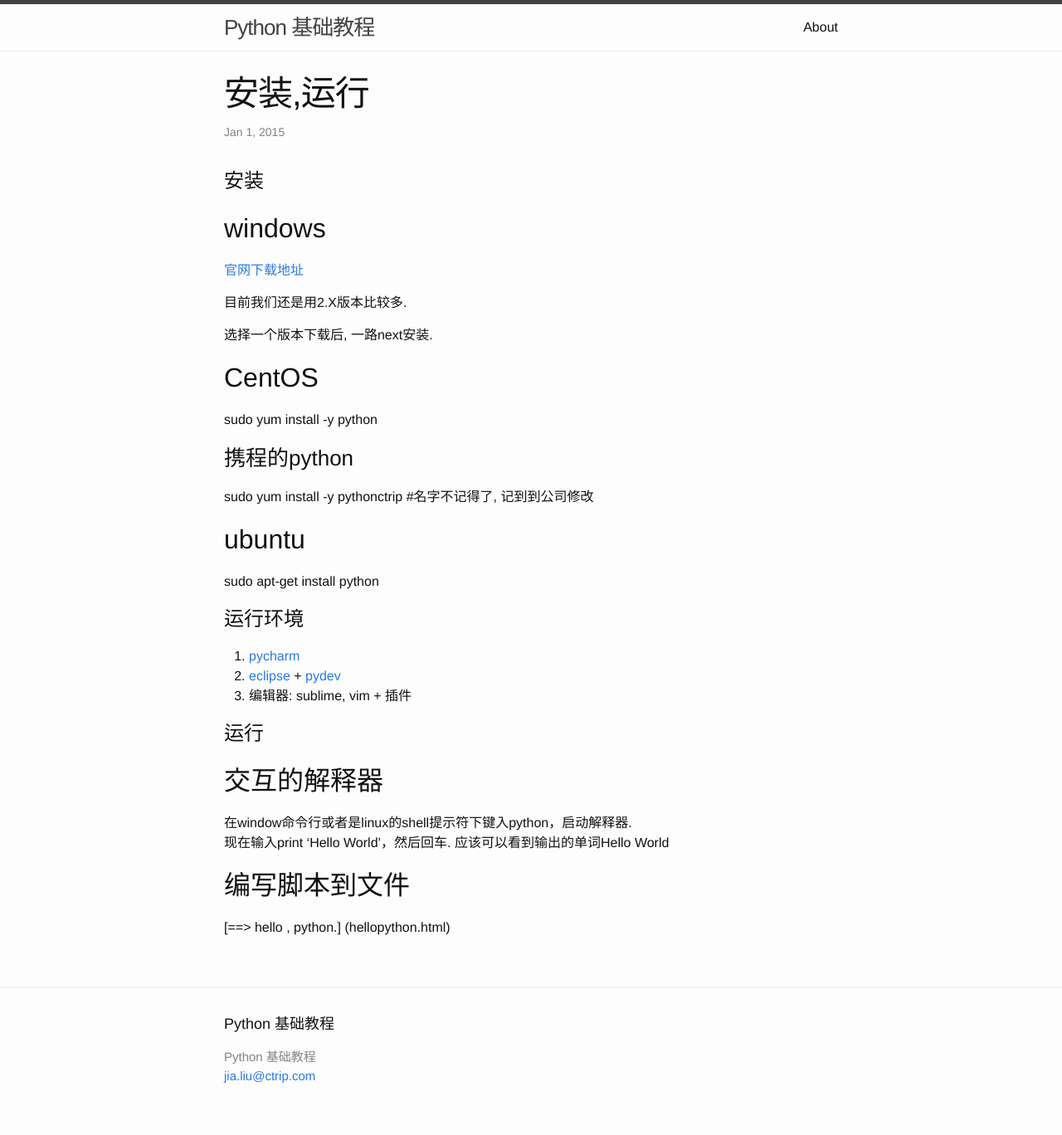
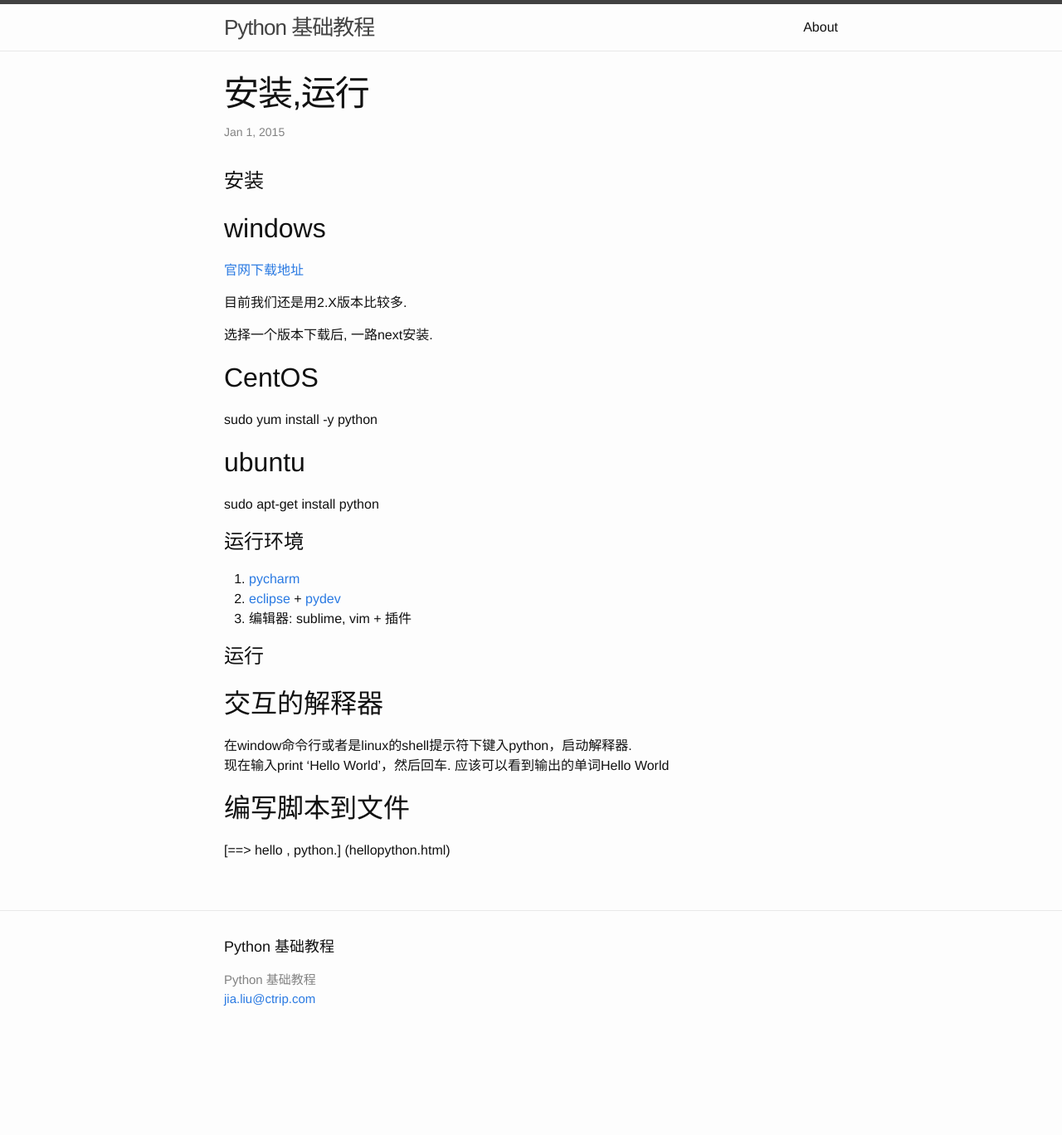
Before and after one commit to childe/learn-python, a Jekyll site: the page built from _posts/2015-01-04-install-and-run.md, in a window 1280 px wide. Shown: the whole page at 83% size. Built offline with Jekyll 4.4.1, drawn with Linux system fonts in a browser that asks for light colours; Markdown is read by kramdown in place of the engine named in the settings; after the commit the page ends 1275 px from its top, so only the background shows below that.

Commit message:
remove ctrip package

```diff
--- a/_posts/2015-01-04-install-and-run.md
+++ b/_posts/2015-01-04-install-and-run.md
@@ -15,9 +15,6 @@ create: 2015-01-04 00:22:24 +0800
 
 ## CentOS
 sudo yum install -y python
-
-### 携程的python
-sudo yum install -y pythonctrip #名字不记得了, 记到到公司修改
 
 ## ubuntu
 sudo apt-get install python
```
